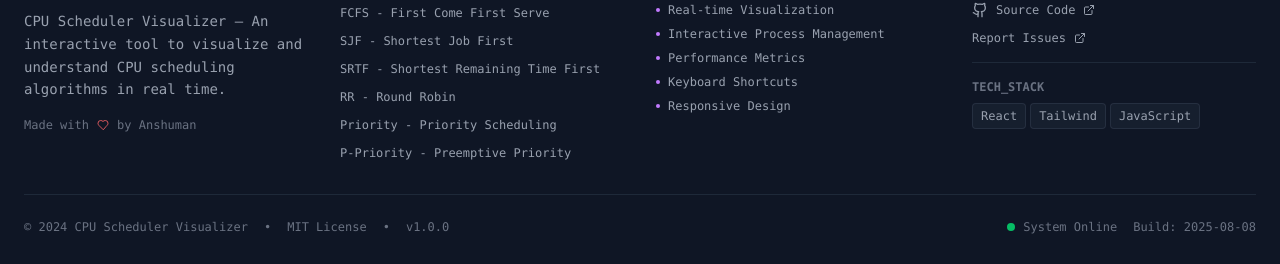
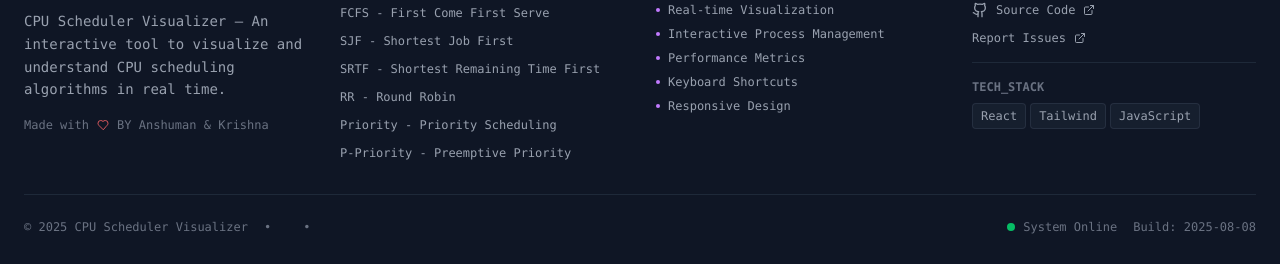
Before and after one commit to Anshuman117/CPU-Scheduling-Visualizer, a React (Vite) app: page / in a window 1280 px wide. Shown: the part 867-1131 px from the top of the page. Built offline with nearby package versions, Linux system fonts and the light colour scheme.

Commit message:
saved changes

```diff
--- a/src/App.jsx
+++ b/src/App.jsx
@@ -925,7 +925,7 @@ export default function CPUSchedulerHacker() {
                   <div className="flex items-center gap-2">
                     <BarChart3 className="w-6 h-6 text-cyan-400" />
                     <h1 className="text-xl font-bold bg-gradient-to-r from-cyan-400 to-green-400 bg-clip-text text-transparent">
-                     SCHEDVIEW-CPU SCHEDULER VISUALIZER
+                     SCHEDVIEW - CPU SCHEDULER VISUALIZER
                     </h1>
                   </div>
                   <div className="flex items-center gap-2 text-sm">
@@ -1345,7 +1345,7 @@ export default function CPUSchedulerHacker() {
                 <div className="flex items-center gap-2 text-xs text-gray-500">
                   <span>Made with</span>
                   <Heart className="w-3 h-3 text-red-400 animate-pulse" />
-                  <span>by Anshuman</span>
+                  <span>BY Anshuman & Krishna</span>
                 </div>
               </div>
 
@@ -1452,11 +1452,11 @@ export default function CPUSchedulerHacker() {
             {/* Bottom Bar */}
             <div className="mt-8 pt-6 border-t border-gray-800 flex flex-col md:flex-row justify-between items-center gap-4">
               <div className="flex items-center gap-4 text-xs text-gray-500 font-mono">
-                <span>© 2024 CPU Scheduler Visualizer</span>
+                <span>© 2025 CPU Scheduler Visualizer</span>
                 <span className="hidden md:inline">•</span>
-                <span>MIT License</span>
+                <span></span>
                 <span className="hidden md:inline">•</span>
-                <span>v1.0.0</span>
+                <span></span>
               </div>
 
               <div className="flex items-center gap-4">
```
